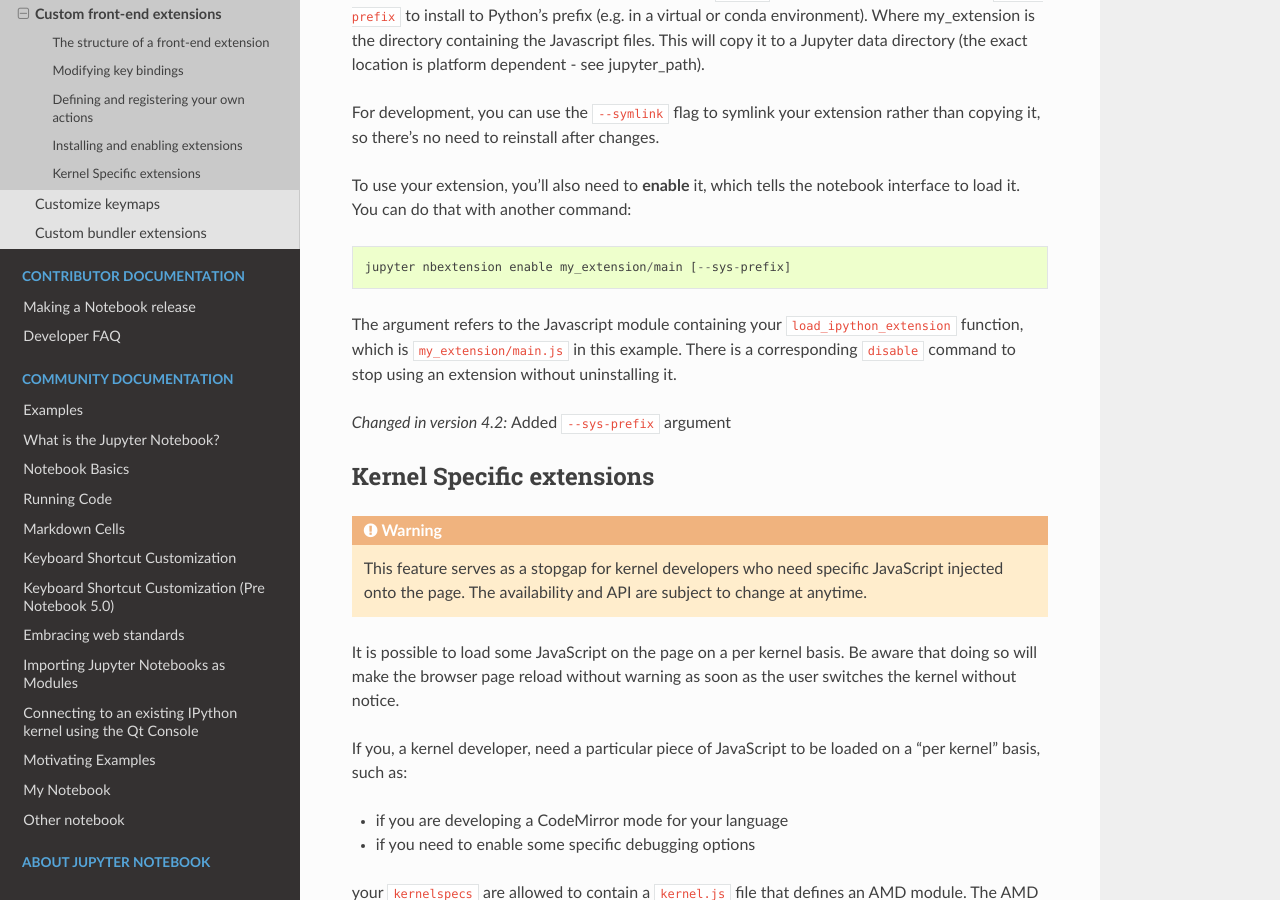
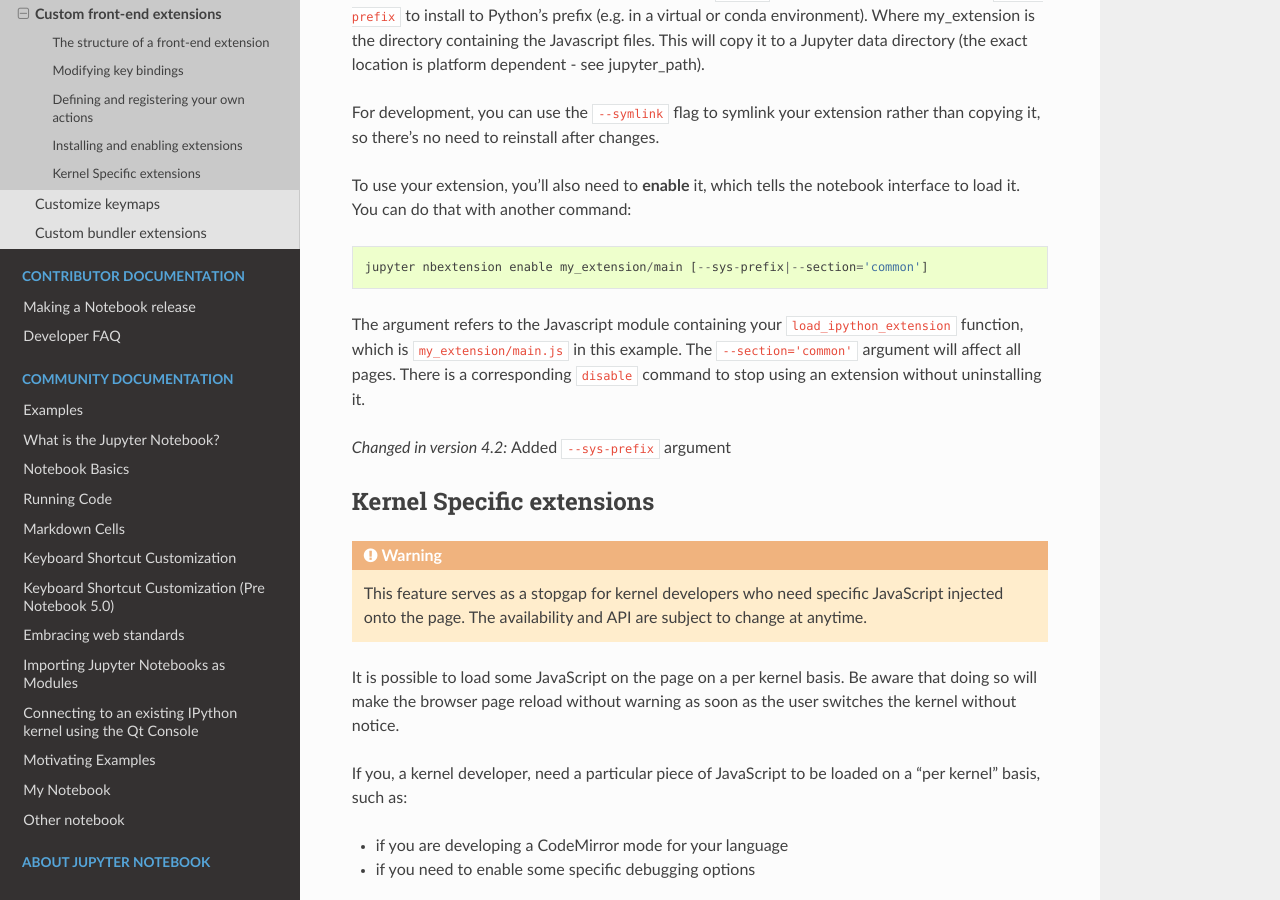
Before and after one commit to jupyter/nbclassic, a Sphinx documentation site: the page built from docs/source/extending/frontend_extensions.rst, in a window 1280 px wide and 900 px high, scrolled down 3928 px. Built offline with Sphinx 7.4.7 and the Read the Docs theme 2.0.0, drawn with Linux system fonts in a browser that asks for light colours; pages that are not in the unit, such as notebooks, are missing from menus; the version number could not be read and is left out.

Commit message:
add tips

```diff
--- a/docs/source/extending/frontend_extensions.rst
+++ b/docs/source/extending/frontend_extensions.rst
@@ -219,11 +219,11 @@
 To use your extension, you'll also need to **enable** it, which tells the
 notebook interface to load it. You can do that with another command::
 
-    jupyter nbextension enable my_extension/main [--sys-prefix]
+    jupyter nbextension enable my_extension/main [--sys-prefix|--section='common']
 
 The argument refers to the Javascript module containing your
 ``load_ipython_extension`` function, which is ``my_extension/main.js`` in this
-example. There is a corresponding ``disable`` command to stop using an
+example. The ``--section='common'`` argument will affect all pages. There is a corresponding ``disable`` command to stop using an
 extension without uninstalling it.
 
 .. versionchanged:: 4.2
```
